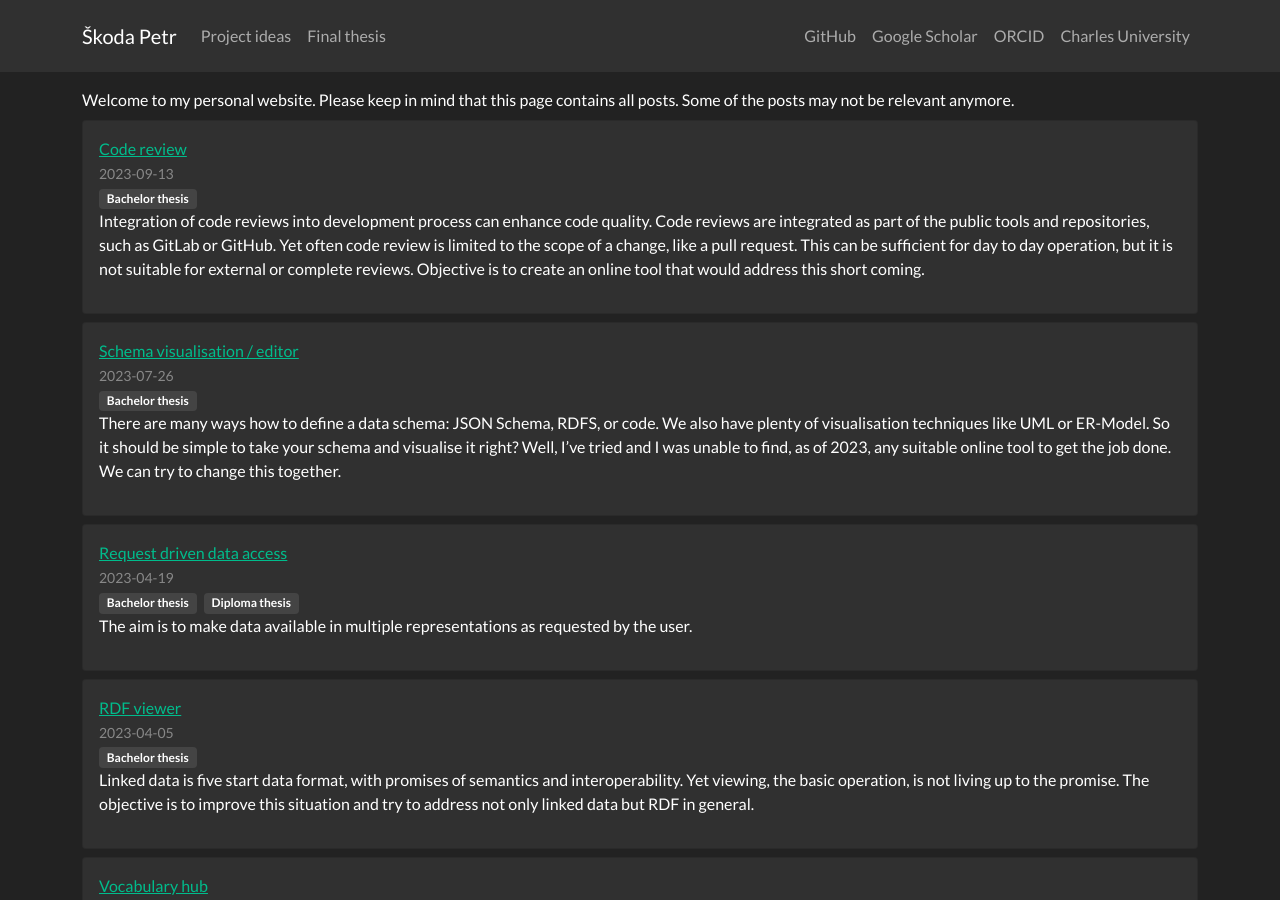
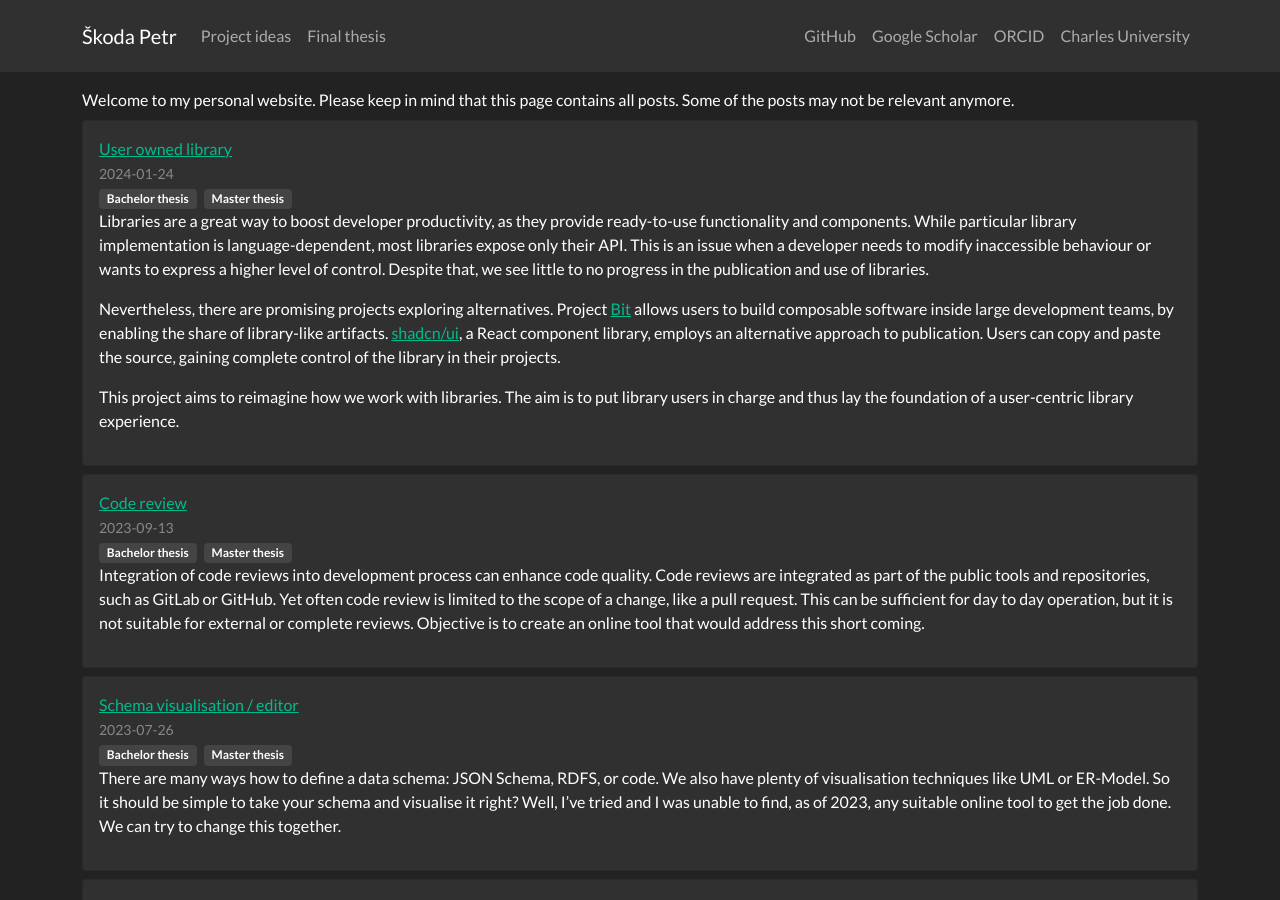
Before and after one commit to skodapetr/skodapetr.github.io, a Jekyll site: the page built from index.html, in a window 1280 px wide and 900 px high. Built offline with Jekyll 4.4.1, drawn with Linux system fonts in a browser that asks for light colours.

Commit message:
Update publications and topics

```diff
--- a/_posts/2023-07-26-schema-visualisation.md
+++ b/_posts/2023-07-26-schema-visualisation.md
@@ -2,7 +2,7 @@
 layout: post
 language: en
 title: "Schema visualisation / editor"
-tag: ["Bachelor thesis"]
+tag: ["Bachelor thesis", "Master thesis"]
 category: projects-ideas
 ---
 There are many ways how to define a data schema: JSON Schema, RDFS, or code.
@@ -17,6 +17,8 @@ Notes:
 - In addition to visualisation user should be able to edit the schema. <br/>
   Export options to different schemas (JSON Schema, RDFS, ...) can be limited.
 
+This topic can be expanded to Master thesis by allowing schema evolution.
+
 This post is a [stub](https://simple.wikipedia.org/wiki/Wikipedia:Stub).
 I may add more information later.
 Please feel free to reach out to me to discuss this topic further.
--- a/_posts/2023-09-13-code-review.md
+++ b/_posts/2023-09-13-code-review.md
@@ -2,7 +2,7 @@
 layout: post
 language: en
 title: "Code review"
-tag: ["Bachelor thesis"]
+tag: ["Bachelor thesis", "Master thesis"]
 category: projects-ideas
 ---
 Integration of code reviews into development process can enhance code quality.
@@ -13,6 +13,8 @@ Objective is to create an online tool that would address this short coming.
 
 <!-- more -->
 
+This topic can be expanded to Master thesis by using LLM to review the code.
+
 This post is a [stub](https://simple.wikipedia.org/wiki/Wikipedia:Stub).
 I may add more information later.
 Please feel free to reach out to me to discuss this topic further.
--- /dev/null
+++ b/_posts/2024-01-24-distributed-library.md
@@ -0,0 +1,33 @@
+---
+layout: post
+language: en
+title: "User owned library"
+tag: ["Bachelor thesis", "Master thesis"]
+category: projects-ideas
+---
+Libraries are a great way to boost developer productivity, as they provide ready-to-use functionality and components.
+While particular library implementation is language-dependent, most libraries expose only their API.
+This is an issue when a developer needs to modify inaccessible behaviour or wants to express a higher level of control.
+Despite that, we see little to no progress in the publication and use of libraries.
+
+Nevertheless, there are promising projects exploring alternatives.
+Project [Bit](https://bit.dev/) allows users to build composable software inside large development teams, by enabling the share of library-like artifacts.
+[shadcn/ui](https://ui.shadcn.com/), a React component library, employs an alternative approach to publication.
+Users can copy and paste the source, gaining complete control of the library in their projects.
+
+This project aims to reimagine how we work with libraries.
+The aim is to put library users in charge and thus lay the foundation of a user-centric library experience.
+
+<!-- more -->
+
+Notes:
+- Develop should be able to mark and publish part of the project code (sources, documentation, tests) as a component.
+- Other developers can use the component.
+- Developers should have a way how to synchronize upstream changes.
+- Developers should be able to locally change the code.
+- The solution should stay as language-agnostic as possible.
+- Focus on cross-projects usability.
+
+This post is a [stub](https://simple.wikipedia.org/wiki/Wikipedia:Stub).
+I may add more information later.
+Please feel free to reach out to me to discuss this topic further.
```
Also changed, not shown: _data/publications.yaml (+13 -0 lines).
